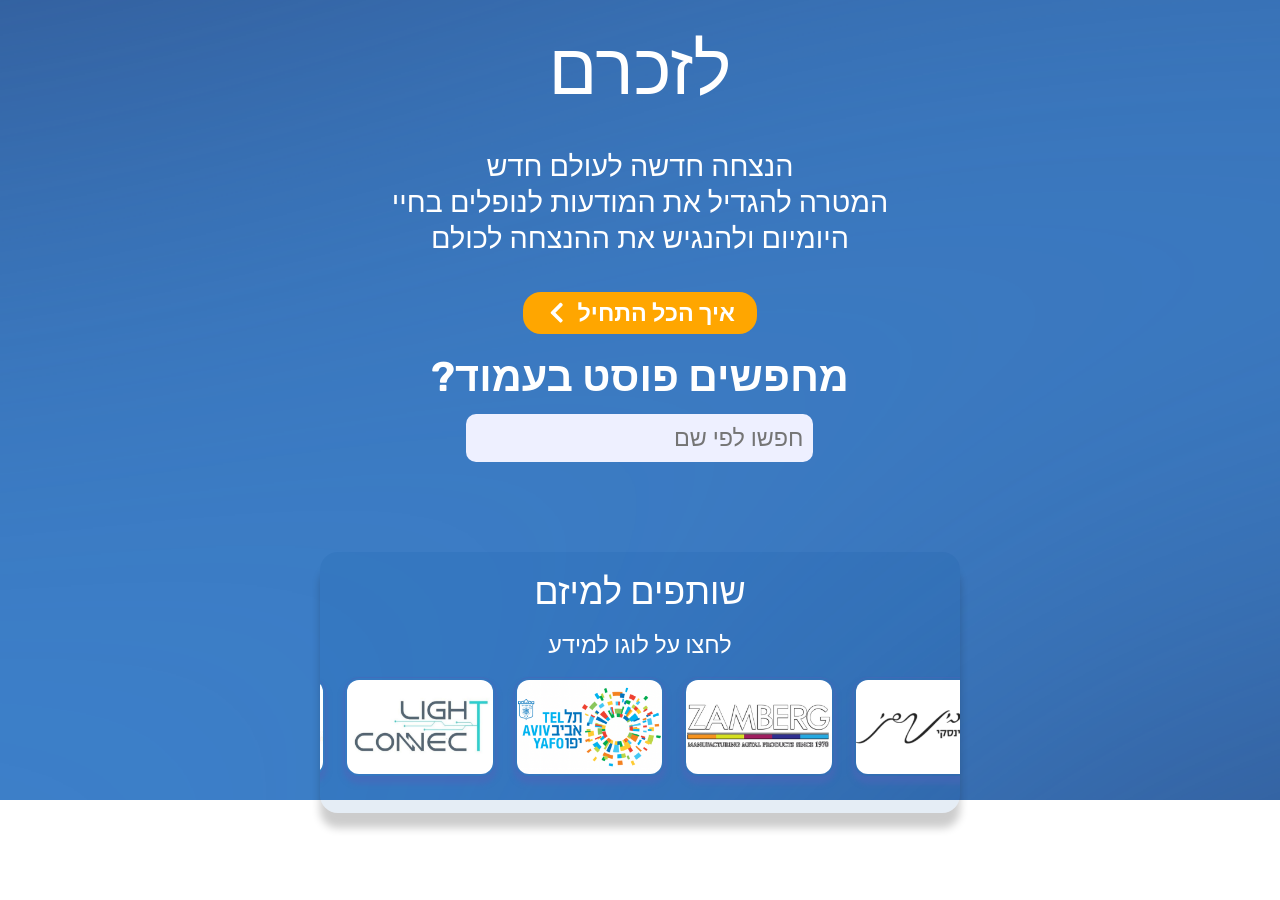
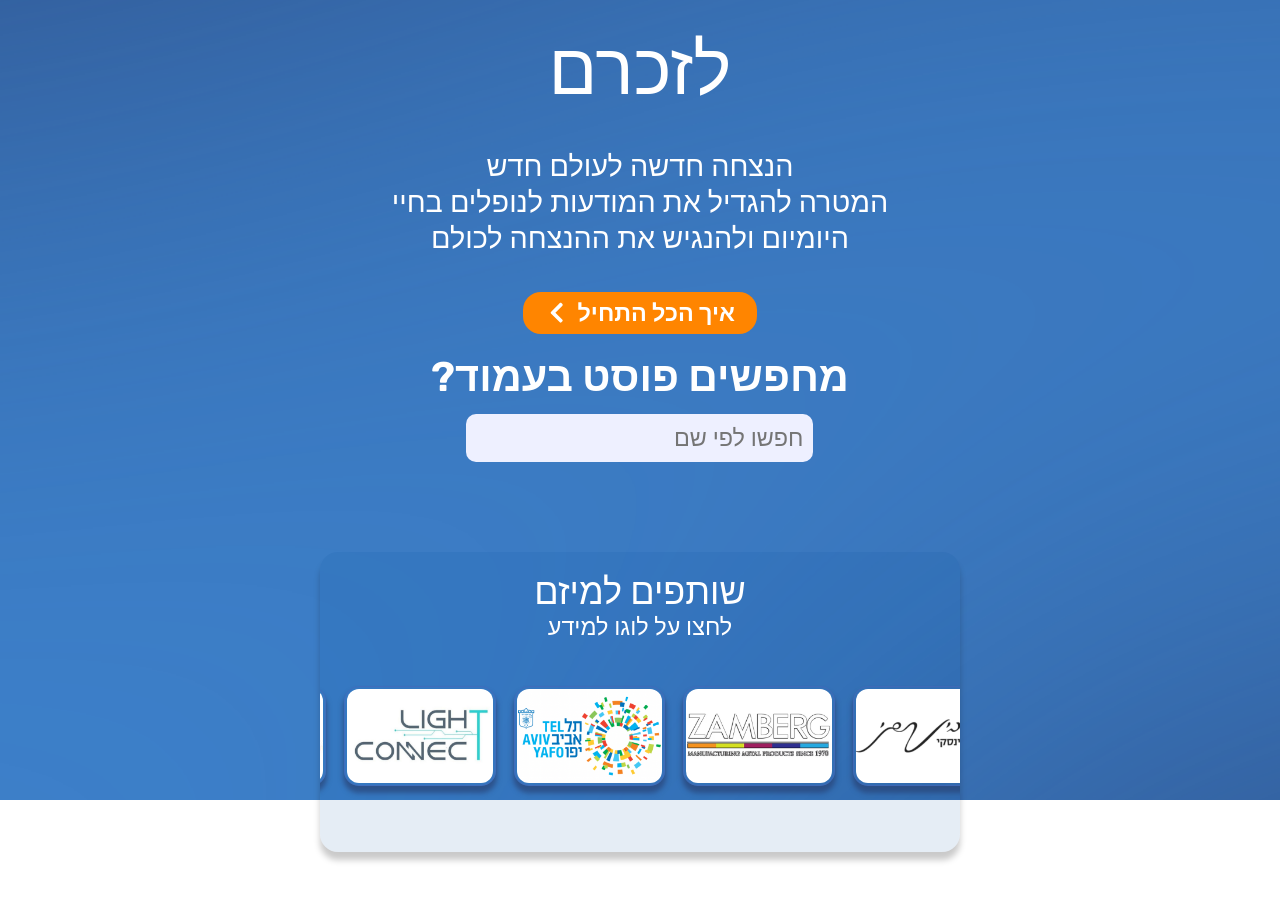
Before and after one commit to RonMordo/lezichram, a React (Vite) app: page / in a window 1280 px wide. Shown: the top 900 px of the page. Before the commit the page ends 867 px from the top, so only its background shows below. Built offline with nearby package versions, Linux system fonts and the light colour scheme.

Commit message:
Fixed IOS render from the middle of the page.

```diff
--- a/src/App.jsx
+++ b/src/App.jsx
@@ -1,6 +1,7 @@
 import Root from "./components/root/Root";
 import SearchPage from "./components/searchPage/SearchPage";
 import HowItStarted from "./components/howItStarted/HowItStarted";
+import ScrollToTop from "./components/scrollToTop/ScrollToTop";
 import { useState, useEffect } from "react";
 import { BrowserRouter, Routes, Route } from "react-router-dom";
 
@@ -33,6 +34,7 @@ function App() {
 
   return (
     <BrowserRouter>
+      <ScrollToTop />
       <Routes>
         <Route path="/" element={<Root />}>
           <Route
--- /dev/null
+++ b/src/components/scrollToTop/ScrollToTop.jsx
@@ -0,0 +1,11 @@
+import { useEffect } from "react";
+
+const ScrollToTop = () => {
+  useEffect(() => {
+    window.scrollTo(0, 0);
+  }, []);
+
+  return null;
+};
+
+export default ScrollToTop;
--- a/src/main.jsx
+++ b/src/main.jsx
@@ -2,6 +2,13 @@ import { StrictMode } from "react";
 import { createRoot } from "react-dom/client";
 import App from "./App.jsx";
 import "./styles/global.css";
+
+const setRealVh = () => {
+  const vh = window.innerHeight * 0.01;
+  document.documentElement.style.setProperty("--vh", `${vh}px`);
+};
+window.addEventListener("resize", setRealVh);
+setRealVh();
 
 createRoot(document.getElementById("root")).render(
   <StrictMode>
--- a/src/styles/global.css
+++ b/src/styles/global.css
@@ -40,8 +40,7 @@ body {
   top: 0;
   left: 0;
   width: 100%;
-  height: 100vh;
-  min-height: 100vh;
+  height: calc(var(--vh, 1vh) * 100);
   background-image: url("../assets/backgroundImg.png");
   background-size: cover;
   background-position: center;
@@ -191,7 +190,7 @@ input {
   justify-content: center;
   gap: 0.5rem;
 
-  background-color: rgb(255, 166, 0);
+  background-color: #ff8500;
   border: none;
   font-family: "Rubik", sans-serif;
   font-size: 1.3rem;
@@ -308,31 +307,31 @@ input {
   display: flex;
   flex-direction: column;
   color: white;
+  min-height: 300px;
   margin-top: 3rem;
   margin-bottom: 3rem;
   width: 50%;
   align-items: center;
-  justify-content: center;
   background-color: rgba(1, 81, 156, 0.1);
   padding: 1rem 0;
   border-radius: 1rem;
-  box-shadow: 0 15px 8px rgba(0, 0, 0, 0.2);
+  box-shadow: 0px 8px 6.3px 0px #00000036;
 }
 
 .partnersContainer h2 {
   font-weight: 500;
-  margin-bottom: 1rem;
   font-size: 2rem;
 }
 
 .partnersContainer h3 {
   font-size: 1.3rem;
-  font-weight: 500;
+  font-weight: 400;
 }
 
 .logos {
   display: flex;
   overflow-x: auto;
+  margin-top: 1.5rem;
   scroll-behavior: auto;
   gap: 1rem;
   padding: 1rem 0;
@@ -350,7 +349,7 @@ input {
   height: 100px;
   object-fit: cover;
   padding: 2px;
-  box-shadow: 0px 6px 5px 1px #4c65b885;
+  box-shadow: 0px 6px 5.6px 1px #294072ab;
   border: 1px solid #4c65b885;
   border-radius: 15px;
   transition: transform 0.3s ease;
@@ -368,7 +367,6 @@ input {
 
 img.selectedPartnerLogo {
   box-shadow: 0 0 10px 3px #ff8500;
-  border-radius: 0.5rem;
   transition: box-shadow 0.3s ease;
 }
 
```
